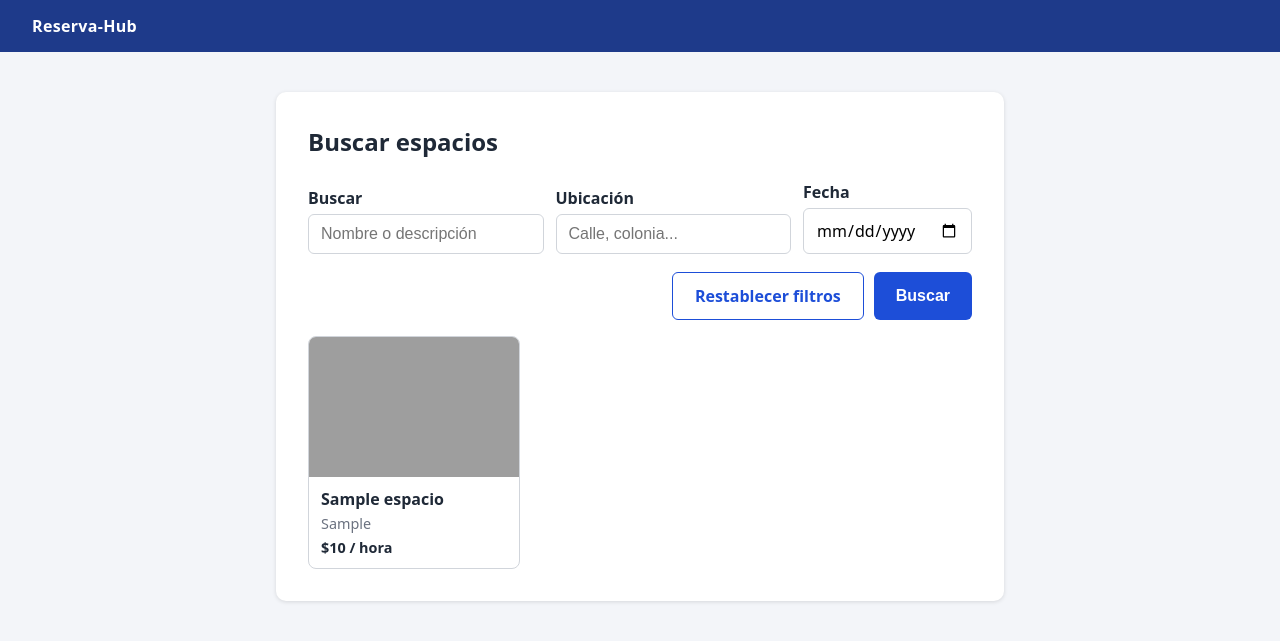
After one commit to ulisesvina/ScorpIO-actividad1, a Django app: page /espacios/buscar/ in a window 1280 px wide. The commit adds this page. Shown: the top 641 px of the page. Run offline with Django 4.2, Linux system fonts and the light colour scheme; a user stored in the database is signed in; tables that the repository leaves empty hold one stand-in row (values such as "Sample post"); grey boxes are pictures that could not be loaded.

Commit message:
Ver espacio implementado

```diff
--- a/cuentas/templates/cuentas/inicio.html
+++ b/cuentas/templates/cuentas/inicio.html
@@ -13,7 +13,7 @@
       <div class="acceso pendiente">Mis espacios <small>Próximamente</small></div>
       <div class="acceso pendiente">Publicar espacio <small>Próximamente</small></div>
     {% endif %}
-    <div class="acceso pendiente">Buscar espacios <small>Próximamente</small></div>
+    <a class="acceso" style="color:inherit;text-decoration:none" href="{% url 'espacios:buscar_espacios' %}">Buscar espacios</a>
     <div class="acceso pendiente">Mis reservas <small>Próximamente</small></div>
     <div class="acceso pendiente">Mi perfil <small>Próximamente</small></div>
     <div class="acceso pendiente">Cerrar sesión <small>Próximamente</small></div>
--- /dev/null
+++ b/espacios/forms_busqueda.py
@@ -0,0 +1,18 @@
+"""Filtros de la búsqueda de espacios (A1)."""
+from django import forms
+
+
+class FormularioBusqueda(forms.Form):
+    q = forms.CharField(
+        label='Buscar', required=False, max_length=100,
+        widget=forms.TextInput(attrs={'placeholder': 'Nombre o descripción'}),
+    )
+    ubicacion = forms.CharField(
+        label='Ubicación', required=False, max_length=100,
+        widget=forms.TextInput(attrs={'placeholder': 'Calle, colonia...'}),
+    )
+    fecha = forms.DateField(
+        label='Fecha', required=False,
+        widget=forms.DateInput(attrs={'type': 'date'}),
+        error_messages={'invalid': 'Ingrese una fecha válida'},
+    )
--- /dev/null
+++ b/espacios/servicios/consulta_espacios.py
@@ -0,0 +1,48 @@
+"""ConsultaEspaciosService: búsqueda y detalle de espacios publicados (caso de uso Ver espacio)."""
+from django.db.models import Q
+
+from espacios.models import Espacio, HorarioDisponible
+
+DIAS = [clave for clave, _ in HorarioDisponible.DIAS]  # lunes ... domingo, en orden
+
+
+class EspacioNoDisponible(Exception):
+    """El espacio no existe o ya no está publicado (A3)."""
+
+
+def espacios_publicados():
+    return (
+        Espacio.objects.filter(estado=Espacio.PUBLICADO)
+        .select_related('tarifa', 'empresa__usuario')
+        .prefetch_related('fotografias')
+        .order_by('-id')
+    )
+
+
+def buscar(q='', ubicacion='', fecha=None):
+    """Lista de espacios publicados que cumplen los filtros (A1). Sin filtros, todos."""
+    espacios = espacios_publicados()
+    if q:
+        espacios = espacios.filter(Q(nombre__icontains=q) | Q(descripcion__icontains=q))
+    if ubicacion:
+        espacios = espacios.filter(direccion__icontains=ubicacion)
+    if fecha:
+        # Los horarios son semanales: la fecha se traduce a su día de la semana.
+        espacios = espacios.filter(
+            horarios__dia=DIAS[fecha.weekday()], horarios__disponible=True,
+        ).distinct()
+    return list(espacios)
+
+
+def obtener_publicado(id_espacio):
+    try:
+        return espacios_publicados().prefetch_related('horarios').get(pk=id_espacio)
+    except Espacio.DoesNotExist:
+        raise EspacioNoDisponible()
+
+
+def horarios_disponibles(espacio):
+    """Horarios que sí se pueden reservar (no desactivados ni ocupados en Google Calendar)."""
+    orden = {dia: i for i, dia in enumerate(DIAS)}
+    libres = [h for h in espacio.horarios.all() if h.disponible]
+    return sorted(libres, key=lambda h: (orden.get(h.dia, len(DIAS)), h.hora_inicio))
--- /dev/null
+++ b/espacios/static/espacios/catalogo.css
@@ -0,0 +1,24 @@
+.filtros { display: grid; grid-template-columns: 2fr 2fr 1fr; gap: 0 12px; align-items: end; margin-bottom: 8px; }
+.filtros .acciones { grid-column: 1 / -1; margin-top: 0; }
+.campo input[type=date] {
+  width: 100%; padding: 10px 12px; border: 1px solid var(--color-borde);
+  border-radius: 6px; font-size: 1rem; font-family: inherit;
+}
+.rejilla { display: grid; grid-template-columns: repeat(auto-fill, minmax(210px, 1fr)); gap: 14px; margin-top: 16px; }
+.tarjeta-espacio {
+  display: flex; flex-direction: column; border: 1px solid var(--color-borde); border-radius: 8px;
+  overflow: hidden; color: inherit; text-decoration: none; background: #fff;
+}
+.tarjeta-espacio:hover { border-color: var(--color-primario); }
+.tarjeta-espacio img { width: 100%; height: 140px; object-fit: cover; background: #e5e7eb; display: block; }
+.tarjeta-espacio .datos { padding: 10px 12px; display: flex; flex-direction: column; gap: 2px; }
+.tarjeta-espacio .datos span { color: var(--color-suave); font-size: .9rem; }
+.tarjeta-espacio .datos .precio { color: var(--color-texto); font-weight: 600; }
+
+.migas { margin: 0 0 12px; font-size: .9rem; }
+.migas a { color: var(--color-primario); }
+.galeria { display: flex; gap: 10px; overflow-x: auto; margin-bottom: 18px; }
+.galeria img { height: 200px; border-radius: 8px; object-fit: cover; background: #e5e7eb; flex-shrink: 0; }
+.subtitulo { font-size: 1.1rem; margin: 22px 0 8px; }
+
+@media (max-width: 600px) { .filtros { grid-template-columns: 1fr; } }
--- /dev/null
+++ b/espacios/templates/espacios/buscar_espacios.html
@@ -0,0 +1,63 @@
+{% extends "espacios/base.html" %}
+{% load static %}
+{% block titulo %}Buscar espacios{% endblock %}
+{% block contenido %}
+  <link rel="stylesheet" href="{% static 'espacios/catalogo.css' %}">
+  <div class="encabezado"><h1>Buscar espacios</h1></div>
+
+  <form method="get" class="filtros" novalidate>
+    <div class="campo">
+      <label for="{{ form.q.id_for_label }}">Buscar</label>{{ form.q }}
+    </div>
+    <div class="campo">
+      <label for="{{ form.ubicacion.id_for_label }}">Ubicación</label>{{ form.ubicacion }}
+    </div>
+    <div class="campo{% if form.fecha.errors %} con-error{% endif %}">
+      <label for="{{ form.fecha.id_for_label }}">Fecha</label>{{ form.fecha }}
+      {% for error in form.fecha.errors %}<p class="error" role="alert">{{ error }}</p>{% endfor %}
+    </div>
+    <div class="acciones">
+      <a class="boton secundario" href="{% url 'espacios:buscar_espacios' %}">Restablecer filtros</a>
+      <button type="submit" class="boton">Buscar</button>
+    </div>
+  </form>
+
+  {% if espacios %}
+    <div class="rejilla">
+      {% for espacio in espacios %}
+        <a class="tarjeta-espacio" href="{% url 'espacios:detalle_espacio' espacio.pk %}">
+          {% with foto=espacio.fotografias.all.0 %}
+            <img src="{% if foto %}{{ foto.archivo.url }}{% else %}{% static 'espacios/sin_imagen.svg' %}{% endif %}"
+                 alt="" onerror="this.onerror=null;this.src='{% static 'espacios/sin_imagen.svg' %}'">
+          {% endwith %}
+          <div class="datos">
+            <strong>{{ espacio.nombre }}</strong>
+            <span>{{ espacio.direccion }}</span>
+            <span class="precio">{{ espacio.tarifa }}</span>
+          </div>
+        </a>
+      {% endfor %}
+    </div>
+  {% elif not sin_resultados and not aviso %}
+    <p class="vacio">Todavía no hay espacios publicados.</p>
+  {% endif %}
+
+  {% if sin_resultados or aviso %}
+    <dialog class="modal" id="dialogo-aviso">
+      <div class="icono-error" aria-hidden="true">!</div>
+      <p role="alert">{% if aviso %}{{ aviso }}{% else %}{{ mensaje_sin_resultados }}{% endif %}</p>
+      <div class="acciones centradas">
+        {% if sin_resultados %}<a class="boton secundario" href="{% url 'espacios:buscar_espacios' %}">Restablecer filtros</a>{% endif %}
+        <button type="button" class="boton" id="cerrar-aviso">Cerrar</button>
+      </div>
+    </dialog>
+    <script>
+      (function () {
+        var d = document.getElementById('dialogo-aviso');
+        if (!d || !d.showModal) return;
+        d.showModal();
+        document.getElementById('cerrar-aviso').addEventListener('click', function () { d.close(); });
+      })();
+    </script>
+  {% endif %}
+{% endblock %}
--- a/espacios/urls.py
+++ b/espacios/urls.py
@@ -1,15 +1,17 @@
 from django.urls import path
 
-from . import views
+from . import views, views_catalogo
 
 app_name = 'espacios'
 
 urlpatterns = [
     path('', views.mis_espacios, name='mis_espacios'),
+    path('buscar/', views_catalogo.buscar_espacios, name='buscar_espacios'),
     path('publicar/', views.formulario_espacio, name='formulario_espacio'),
     path('publicar/precio-y-horarios/', views.precio_y_horarios, name='precio_y_horarios'),
     path('publicar/revisar/', views.revisar_y_publicar, name='revisar_y_publicar'),
     path('publicar/cancelar/', views.cancelar, name='cancelar'),
+    path('<int:id_espacio>/', views_catalogo.detalle_espacio, name='detalle_espacio'),
     path('<int:id_espacio>/publicado/', views.espacio_publicado, name='espacio_publicado'),
     path('google-calendar/', views.vincular_calendario, name='vincular_calendario'),
 ]
--- /dev/null
+++ b/espacios/views_catalogo.py
@@ -0,0 +1,77 @@
+"""Vistas de Ver espacio (EspacioController).
+
+- buscar_espacios -> BuscarEspaciosIH (lista de tarjetas, filtros, A2 y avisos)
+- detalle_espacio -> pantalla detallada del espacio (A3)
+"""
+import logging
+
+from django.contrib.auth.decorators import login_required
+from django.db import DatabaseError
+from django.shortcuts import redirect, render
+from django.urls import reverse
+from django.views.decorators.http import require_GET
+
+from espacios.forms_busqueda import FormularioBusqueda
+from espacios.servicios import consulta_espacios as consulta
+
+logger = logging.getLogger(__name__)
+
+MENSAJE_NO_DISPONIBLE = 'El espacio consultado ya no se encuentra disponible'
+MENSAJE_SIN_RESULTADOS = 'No se encontraron espacios disponibles con los criterios ingresados'
+MENSAJE_ERROR_CARGA = 'No fue posible cargar la información del espacio. Por favor, reintenta más tarde'
+POLITICAS = (
+    'Las reservas no se pueden modificar ni reagendar: para hacer un cambio, cancela la '
+    'reserva y genera una nueva. La cancelación se rige por las políticas de la plataforma.'
+)
+
+# Avisos que el catálogo acepta por ?aviso=... (solo estos valores, nunca texto libre).
+AVISOS = {'no_disponible': MENSAJE_NO_DISPONIBLE}
+
+
+def _pantalla_error(request):
+    """E1: falla de base de datos. Se muestra el catálogo vacío con el aviso."""
+    return render(request, 'espacios/buscar_espacios.html', {
+        'form': FormularioBusqueda(), 'espacios': [], 'sin_resultados': False,
+        'aviso': MENSAJE_ERROR_CARGA, 'mensaje_sin_resultados': MENSAJE_SIN_RESULTADOS,
+    })
+
+
+@login_required
+@require_GET
+def buscar_espacios(request):
+    form = FormularioBusqueda(request.GET or None)
+    criterios = {}
+    if form.is_bound and form.is_valid():
+        criterios = {campo: valor for campo, valor in form.cleaned_data.items() if valor}
+    try:
+        espacios = consulta.buscar(**criterios)
+    except DatabaseError:
+        logger.exception('Error de base de datos al buscar espacios')
+        return _pantalla_error(request)
+    return render(request, 'espacios/buscar_espacios.html', {
+        'form': form,
+        'espacios': espacios,
+        'sin_resultados': bool(criterios) and not espacios,  # A2
+        'aviso': AVISOS.get(request.GET.get('aviso')),       # A3
+        'mensaje_sin_resultados': MENSAJE_SIN_RESULTADOS,
+    })
+
+
+@login_required
+@require_GET
+def detalle_espacio(request, id_espacio):
+    try:
+        espacio = consulta.obtener_publicado(id_espacio)
+        horarios = consulta.horarios_disponibles(espacio)
+        fotografias = list(espacio.fotografias.all())
+    except consulta.EspacioNoDisponible:  # A3
+        return redirect(reverse('espacios:buscar_espacios') + '?aviso=no_disponible')
+    except DatabaseError:  # E1
+        logger.exception('Error de base de datos al consultar el espacio %s', id_espacio)
+        return _pantalla_error(request)
+    return render(request, 'espacios/detalle_espacio.html', {
+        'espacio': espacio,
+        'horarios': horarios,
+        'fotografias': fotografias,
+        'politicas': POLITICAS,
+    })
```
Also changed, not shown: espacios/templates/espacios/detalle_espacio.html (added, +50 -0 lines), espacios/tests/test_catalogo.py (added, +173 -0 lines), espacios/servicios/sin_imagen.svg (added).
